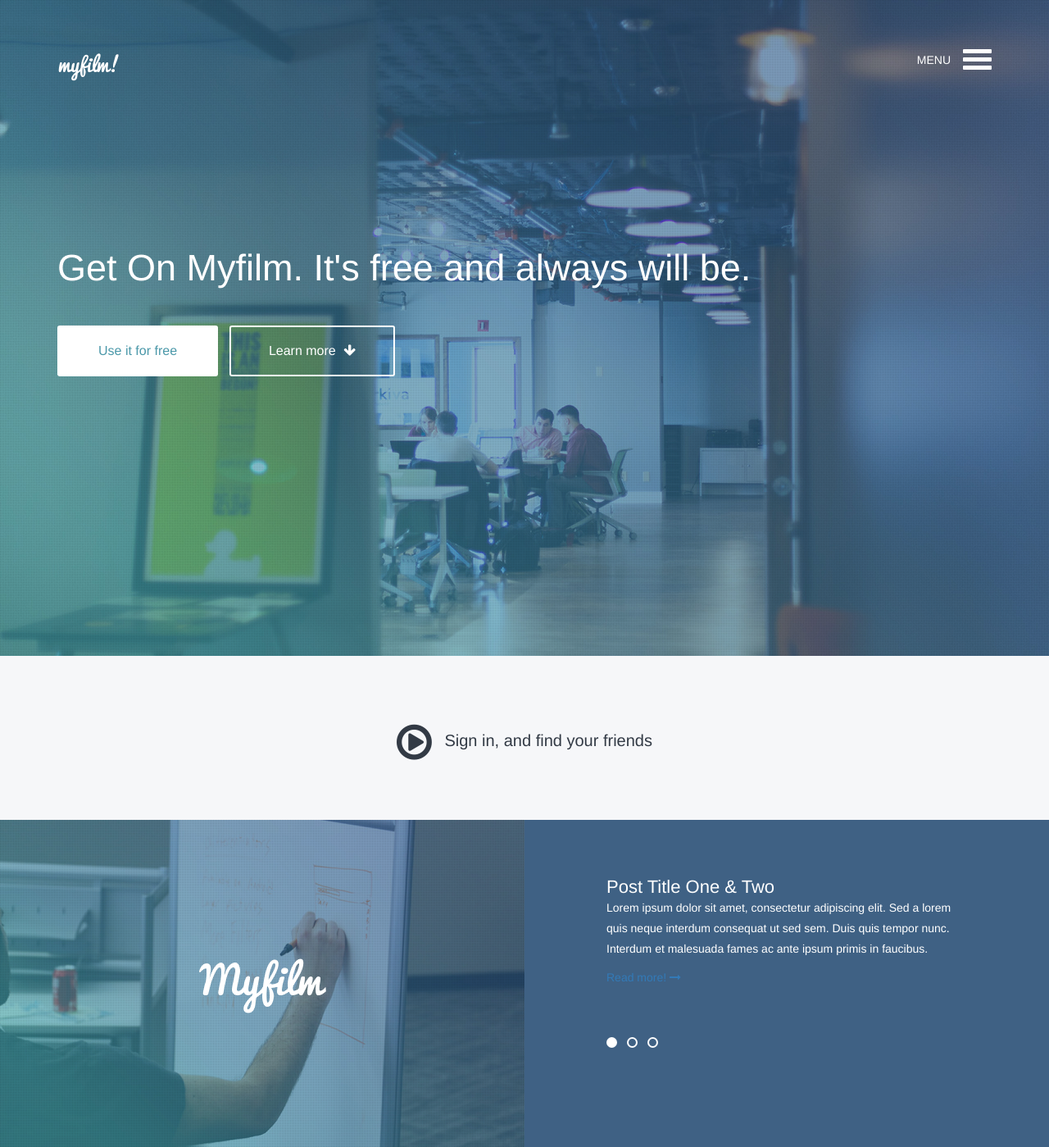
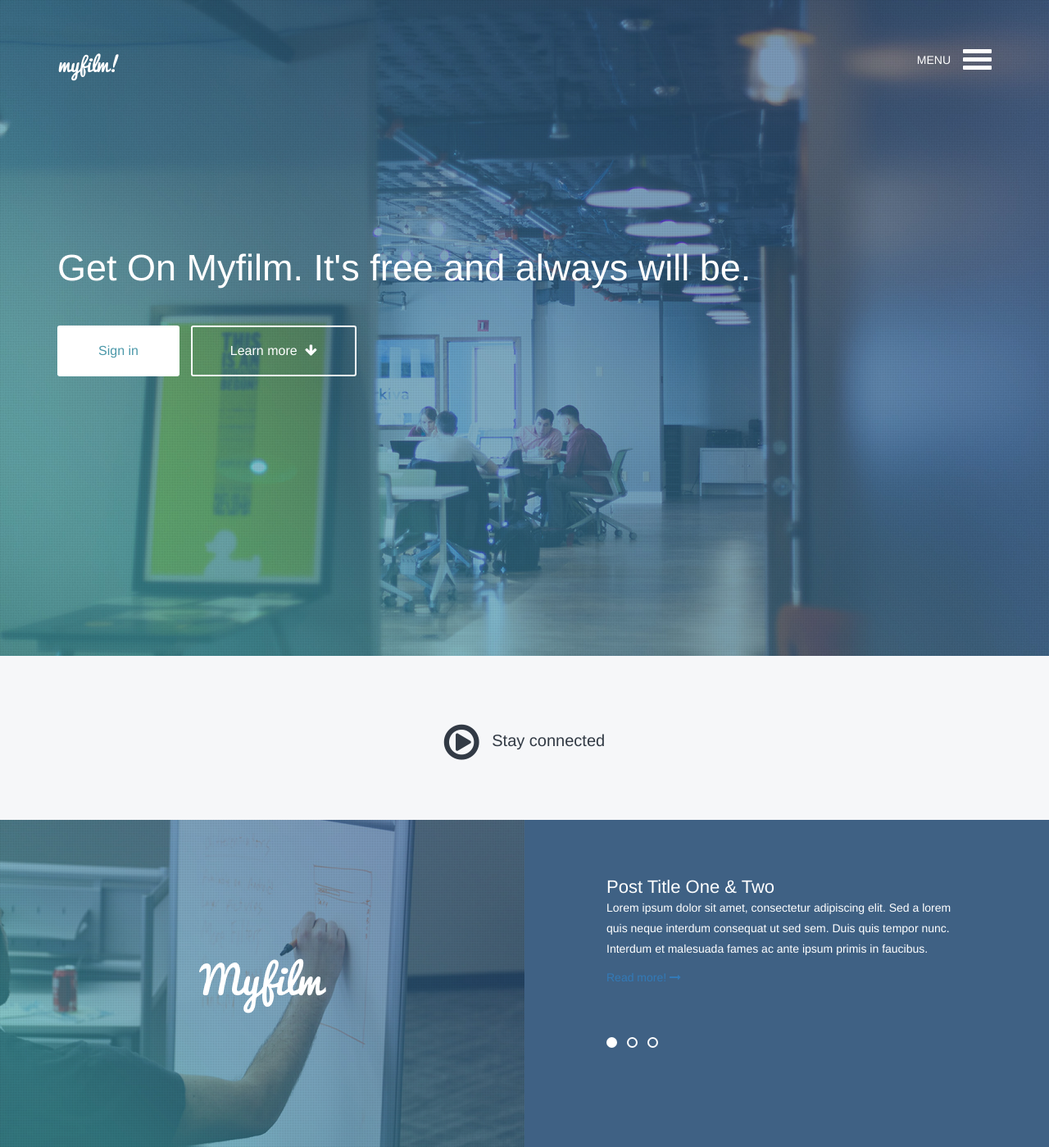
Before and after one commit to smmsadrnezh/myfilm, a Django app: page / in a window 1280 px wide. Shown: the top 1399 px of the page at 82% size. Run offline with Django 3.2, Linux system fonts and the light colour scheme; some libraries are stand-ins or nearby versions.

Commit message:
home and login page

```diff
--- a/accounts/templates/login.html
+++ b/accounts/templates/login.html
@@ -26,6 +26,10 @@
                     </div>
                     <div class="form-group">
                         <div class="col-sm-offset-2 col-sm-10">
+                            <a href="/accounts/forget">Forget Password</a>
+                        </div>
+                    <div class="form-group">
+                        <div class="col-sm-offset-2 col-sm-10">
                             <button type="submit" class="btn btn-default">Sign in</button>
                         </div>
                     </div>
--- a/templates/home.html
+++ b/templates/home.html
@@ -20,7 +20,7 @@
             <div class="row hero-content">
                 <div class="col-md-12">
                     <h1 class="animated fadeInDown">Get On Myfilm. It's free and always will be.</h1>
-                    <a href="accounts/register" class="use-btn animated fadeInUp youtube-media">Use it for free</a>
+                    <a href="accounts/login" class="use-btn animated fadeInUp youtube-media">Sign in</a>
                     <a href="#about" class="learn-btn animated fadeInUp">Learn more <i class="fa fa-arrow-down"></i></a>
                 </div>
             </div>
@@ -31,8 +31,7 @@
     <div class="container">
         <div class="row">
             <div class="col-md-12 text-center">
-                <h1><a href="accounts/login"
-                       class="youtube-media"><i class="fa fa-play-circle-o"></i> Sign in, and find your friends</a></h1>
+                <h1><a href="timeline"><i class="fa fa-play-circle-o"></i> Stay connected</a></h1>
             </div>
         </div>
     </div>
```
